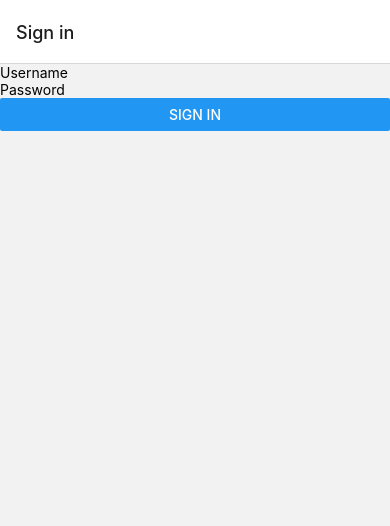
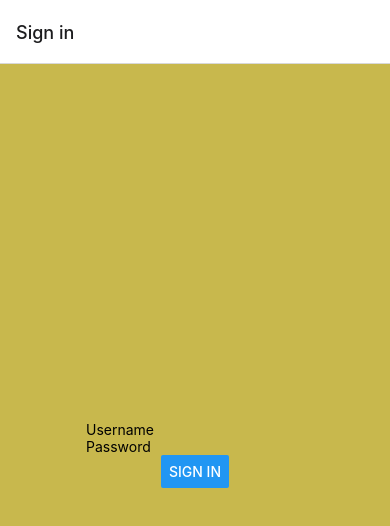
Before and after one commit to madspy0/telemob_expo, a React Native app: screen / in a window 390 px wide. Shown: the top 526 px of the page. Built offline with nearby package versions, Linux system fonts and the light colour scheme.

Commit message:
first change after expo init

```diff
--- a/App.js
+++ b/App.js
@@ -1,21 +1,27 @@
 import * as React from 'react';
-import { Button, Text, TextInput, View } from 'react-native';
-import { NavigationContainer } from '@react-navigation/native';
-import { createStackNavigator } from '@react-navigation/stack';
+import {Button, Text, TextInput, View} from 'react-native';
+import {NavigationContainer} from '@react-navigation/native';
+import {createStackNavigator} from '@react-navigation/stack';
 import * as SecureStore from 'expo-secure-store';
-
+import {styles} from './assets/styles'
 const AuthContext = React.createContext();
 
 async function save(key, value) {
     await SecureStore.setItemAsync(key, value);
 }
 
+async function remove(key) {
+    await SecureStore.deleteItemAsync(key)
+}
+
 async function getValueFor(key) {
     let result = await SecureStore.getItemAsync(key);
     if (result) {
-        alert("🔐 Here's your value 🔐 \n" + result);
+        // alert("🔐 Here's your value 🔐 \n" + result);
+        return result
     } else {
-        alert('No values stored under that key.');
+        // alert('No values stored under that key.');
+        return null
     }
 }
 
@@ -27,12 +33,13 @@ function SplashScreen() {
     );
 }
 
-function HomeScreen() {
-  const { signOut } = React.useContext(AuthContext);
+function HomeScreen(props) {
+    const {signOut} = React.useContext(AuthContext);
+    console.log(props.userToken)
     return (
-      <View>
+        <View style={styles.container}>
             <Text>Signed in!</Text>
-        <Button title="Sign out" onPress={signOut} />
+            <Button title="Sign out" onPress={signOut}/>
         </View>
     );
 }
@@ -41,10 +48,10 @@ function SignInScreen() {
     const [username, setUsername] = React.useState('');
     const [password, setPassword] = React.useState('');
 
-  const { signIn } = React.useContext(AuthContext);
+    const {signIn} = React.useContext(AuthContext);
 
     return (
-      <View>
+        <View style={styles.container}>
             <TextInput
                 placeholder="Username"
                 value={username}
@@ -56,14 +63,14 @@ function SignInScreen() {
                 onChangeText={setPassword}
                 secureTextEntry
             />
-        <Button title="Sign in" onPress={() => signIn({ username, password })} />
+            <Button title="Sign in" onPress={() => signIn({username, password})}/>
         </View>
     );
 }
 
 const Stack = createStackNavigator();
 
-export default function App({ navigation }) {
+export default function App({navigation}) {
     const [state, dispatch] = React.useReducer(
         (prevState, action) => {
             switch (action.type) {
@@ -105,13 +112,14 @@ export default function App({ navigation }) {
                 userToken = await getValueFor('userToken')
             } catch (e) {
                 // Restoring token failed
+                console.log(e)
             }
 
             // After restoring token, we may need to validate it in production apps
 
             // This will switch to the App screen or Auth screen and this loading
             // screen will be unmounted and thrown away.
-      dispatch({ type: 'RESTORE_TOKEN', token: userToken });
+            dispatch({type: 'RESTORE_TOKEN', token: userToken});
         };
 
         bootstrapAsync();
@@ -138,20 +146,25 @@ export default function App({ navigation }) {
                 )
                     .then((resp) => resp.json())
                     .then((r) => {
-                    if(r.token) {
+                        if (r.token) {
                             save('userToken', r.token)
                             dispatch({type: 'SIGN_IN', token: r.token});
+                        } else {
+                            alert(r.error)
                         }
                     })
             },
-        signOut: () => dispatch({ type: 'SIGN_OUT' }),
+            signOut: () => {
+                remove('userToken')
+                dispatch({type: 'SIGN_OUT'})
+            },
             signUp: async (data) => {
                 // In a production app, we need to send user data to server and get a token
                 // We will also need to handle errors if sign up failed
                 // After getting token, we need to persist the token using `SecureStore` or any other encrypted storage
                 // In the example, we'll use a dummy token
 
-          dispatch({ type: 'SIGN_IN', token: 'dummy-auth-token' });
+                dispatch({type: 'SIGN_IN', token: 'dummy-auth-token'});
             },
         }),
         []
@@ -163,7 +176,7 @@ export default function App({ navigation }) {
                 <Stack.Navigator>
                     {state.isLoading ? (
                         // We haven't finished checking for the token yet
-                <Stack.Screen name="Splash" component={SplashScreen} />
+                        <Stack.Screen name="Splash" component={SplashScreen}/>
                     ) : state.userToken == null ? (
                         // No token found, user isn't signed in
                         <Stack.Screen
@@ -177,7 +190,11 @@ export default function App({ navigation }) {
                         />
                     ) : (
                         // User is signed in
-                <Stack.Screen name="Home" component={HomeScreen} />
+                        <Stack.Screen name="Home">
+                            {props => <HomeScreen {...props} userToken={state.userToken}/>}
+                        </Stack.Screen>
+                        /*                                      component={HomeScreen}
+                                                />*/
                     )}
                 </Stack.Navigator>
             </NavigationContainer>
--- /dev/null
+++ b/assets/styles.js
@@ -0,0 +1,9 @@
+import {StyleSheet} from "react-native";
+export const styles = StyleSheet.create({
+    container: {
+        flex: 1,
+        backgroundColor: '#c8b84d',
+        alignItems: 'center',
+        justifyContent: 'center',
+    },
+});
```
Lines whose indentation alone changed are shown as unchanged.
